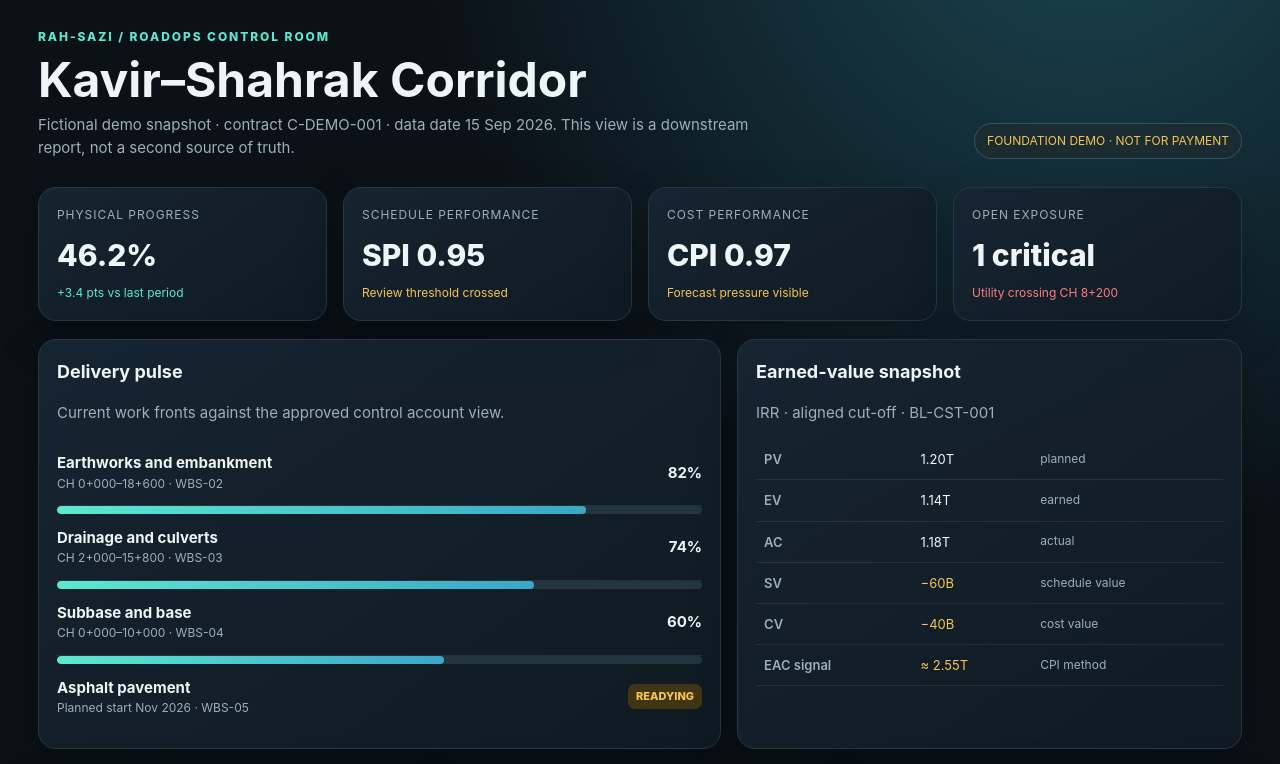
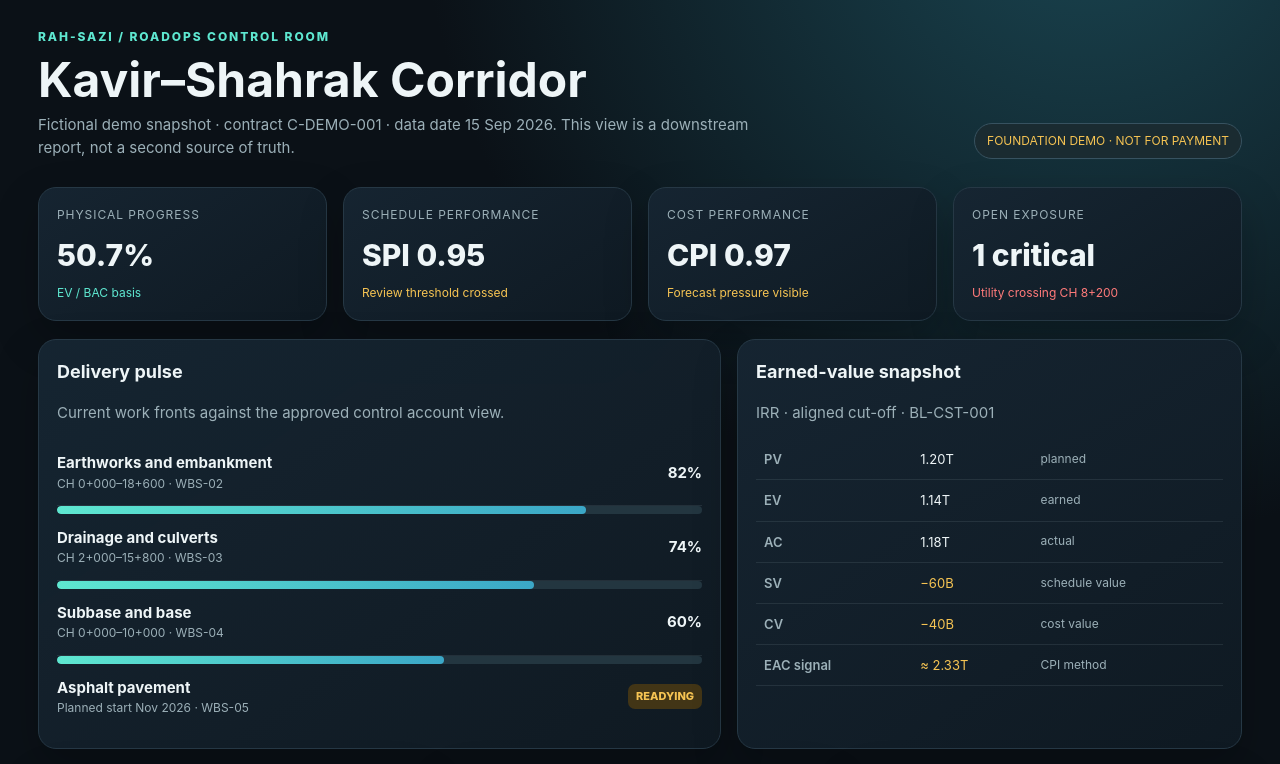
Before and after one commit to zhstt13/Rah-Sazi-Project-Management, a plain HTML site: page apps/dashboard/index.html in a window 1280 px wide. Shown: the top 764 px of the page. Drawn offline with Linux system fonts and the light colour scheme.

Commit message:
fix: align demo dashboard with control data

```diff
--- a/apps/dashboard/index.html
+++ b/apps/dashboard/index.html
@@ -34,7 +34,7 @@
     </header>
 
     <section class="grid kpis" aria-label="Project KPIs">
-      <article class="card"><div class="label">Physical progress</div><div class="value">46.2%</div><div class="delta good">+3.4 pts vs last period</div></article>
+      <article class="card"><div class="label">Physical progress</div><div class="value">50.7%</div><div class="delta good">EV / BAC basis</div></article>
       <article class="card"><div class="label">Schedule performance</div><div class="value">SPI 0.95</div><div class="delta warn">Review threshold crossed</div></article>
       <article class="card"><div class="label">Cost performance</div><div class="value">CPI 0.97</div><div class="delta warn">Forecast pressure visible</div></article>
       <article class="card"><div class="label">Open exposure</div><div class="value">1 critical</div><div class="delta bad">Utility crossing CH 8+200</div></article>
@@ -62,7 +62,7 @@
           <tr><th>AC</th><td>1.18T</td><td class="meta">actual</td></tr>
           <tr><th>SV</th><td class="warn">−60B</td><td class="meta">schedule value</td></tr>
           <tr><th>CV</th><td class="warn">−40B</td><td class="meta">cost value</td></tr>
-          <tr><th>EAC signal</th><td class="warn">≈ 2.55T</td><td class="meta">CPI method</td></tr>
+          <tr><th>EAC signal</th><td class="warn">≈ 2.33T</td><td class="meta">CPI method</td></tr>
         </table>
       </article>
     </section>
```
